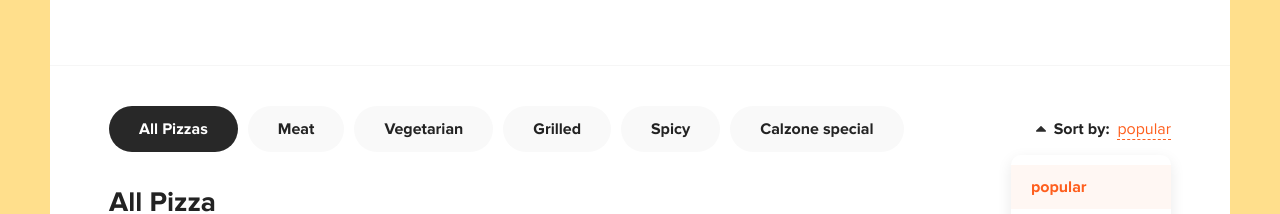
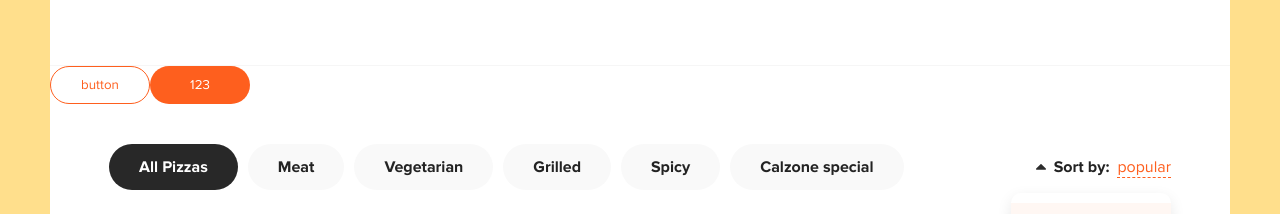
Before and after one commit to anastasiiasok/JohnstonPizza, a React (Create React App) app in the folder my-app/: page / in a window 1280 px wide. Shown: the part 215-429 px from the top of the page. Built offline with nearby package versions, Linux system fonts and the light colour scheme.

Commit message:
classNames library

```diff
--- a/my-app/package.json
+++ b/my-app/package.json
@@ -6,6 +6,7 @@
     "@testing-library/jest-dom": "^5.11.6",
     "@testing-library/react": "^11.2.2",
     "@testing-library/user-event": "^12.5.0",
+    "classnames": "^2.2.6",
     "node-sass": "^4.14.1",
     "react": "^17.0.1",
     "react-dom": "^17.0.1",
--- a/my-app/src/App.js
+++ b/my-app/src/App.js
@@ -1,19 +1,22 @@
 import "./App.css";
-import { Header, Categories } from "./components";
+import { Header, Categories, Button } from "./components";
 
 function App() {
-  const onClick = () => {
-    alert("hello");
+  const clickPoKnopke = () => {
+    alert("Hello React!");
   };
   return (
     <>
       <div className="wrapper">
         <Header />
 
+        <Button outline> button</Button>
+        <Button>123</Button>
         <div className="content">
           <div className="container">
             <div className="content__top">
               <Categories
+                onClickItem={(name) => console.log(name)}
                 items={[
                   "Meat",
                   "Vegetarian",
@@ -22,6 +25,7 @@ function App() {
                   "Calzone special",
                 ]}
               />
+
               <div className="sort">
                 <div className="sort__label">
                   <svg
--- a/my-app/src/components/Button/Button.jsx
+++ b/my-app/src/components/Button/Button.jsx
@@ -1,41 +1,16 @@
 import React from "react";
+import classNames from "classnames";
 
-function Button() {
+function Button(props) {
+  console.log(props);
   return (
-    <a href="/cart.html" className="button button--cart">
-      <span>from $7.00</span>
-      <div className="button__delimiter"></div>
-      <svg
-        width="18"
-        height="18"
-        viewBox="0 0 18 18"
-        fill="none"
-        xmlns="http://www.w3.org/2000/svg"
-      >
-        <path
-          d="M6.33333 16.3333C7.06971 16.3333 7.66667 15.7364 7.66667 15C7.66667 14.2636 7.06971 13.6667 6.33333 13.6667C5.59695 13.6667 5 14.2636 5 15C5 15.7364 5.59695 16.3333 6.33333 16.3333Z"
-          stroke="white"
-          strokeWidth="1.8"
-          strokeLinecap="round"
-          strokeLinejoin="round"
-        />
-        <path
-          d="M14.3333 16.3333C15.0697 16.3333 15.6667 15.7364 15.6667 15C15.6667 14.2636 15.0697 13.6667 14.3333 13.6667C13.597 13.6667 13 14.2636 13 15C13 15.7364 13.597 16.3333 14.3333 16.3333Z"
-          stroke="white"
-          strokeWidth="1.8"
-          strokeLinecap="round"
-          strokeLinejoin="round"
-        />
-        <path
-          d="M4.78002 4.99999H16.3334L15.2134 10.5933C15.1524 10.9003 14.9854 11.176 14.7417 11.3722C14.4979 11.5684 14.1929 11.6727 13.88 11.6667H6.83335C6.50781 11.6694 6.1925 11.553 5.94689 11.3393C5.70128 11.1256 5.54233 10.8295 5.50002 10.5067L4.48669 2.82666C4.44466 2.50615 4.28764 2.21182 4.04482 1.99844C3.80201 1.78505 3.48994 1.66715 3.16669 1.66666H1.66669"
-          stroke="white"
-          strokeWidth="1.8"
-          strokeLinecap="round"
-          strokeLinejoin="round"
-        />
-      </svg>
-      <span>3</span>
-    </a>
+    <button
+      className={classNames("button", {
+        "button--outline": props.outline,
+      })}
+    >
+      {props.children}
+    </button>
   );
 }
 
--- a/my-app/src/components/Categories/Categories.jsx
+++ b/my-app/src/components/Categories/Categories.jsx
@@ -1,13 +1,18 @@
 import React from "react";
+import { useState } from "react";
 
-function Categories({ items }) {
+function Categories({ items, onClickItem }) {
+  const state = useState(9);
+
   return (
     <div>
       <div className="categories">
         <ul>
           <li className="active">All Pizzas</li>
           {items.map((name, index) => (
-            <li key={`${name}_${index}`}>{name}</li>
+            <li onClick={() => onClickItem(name)} key={`${name}_${index}`}>
+              {name}
+            </li>
           ))}
         </ul>
       </div>
--- a/my-app/src/components/Header/Header.jsx
+++ b/my-app/src/components/Header/Header.jsx
@@ -1,5 +1,4 @@
 import React from "react";
-import Button from "../Button/Button";
 
 function Header() {
   return (
@@ -14,7 +13,40 @@ function Header() {
           </div>
         </div>
         <div className="header__cart">
-          <Button />
+          <a href="/cart.html" className="button button--cart">
+            <span>from $7.00</span>
+            <div className="button__delimiter"></div>
+            <svg
+              width="18"
+              height="18"
+              viewBox="0 0 18 18"
+              fill="none"
+              xmlns="http://www.w3.org/2000/svg"
+            >
+              <path
+                d="M6.33333 16.3333C7.06971 16.3333 7.66667 15.7364 7.66667 15C7.66667 14.2636 7.06971 13.6667 6.33333 13.6667C5.59695 13.6667 5 14.2636 5 15C5 15.7364 5.59695 16.3333 6.33333 16.3333Z"
+                stroke="white"
+                strokeWidth="1.8"
+                strokeLinecap="round"
+                strokeLinejoin="round"
+              />
+              <path
+                d="M14.3333 16.3333C15.0697 16.3333 15.6667 15.7364 15.6667 15C15.6667 14.2636 15.0697 13.6667 14.3333 13.6667C13.597 13.6667 13 14.2636 13 15C13 15.7364 13.597 16.3333 14.3333 16.3333Z"
+                stroke="white"
+                strokeWidth="1.8"
+                strokeLinecap="round"
+                strokeLinejoin="round"
+              />
+              <path
+                d="M4.78002 4.99999H16.3334L15.2134 10.5933C15.1524 10.9003 14.9854 11.176 14.7417 11.3722C14.4979 11.5684 14.1929 11.6727 13.88 11.6667H6.83335C6.50781 11.6694 6.1925 11.553 5.94689 11.3393C5.70128 11.1256 5.54233 10.8295 5.50002 10.5067L4.48669 2.82666C4.44466 2.50615 4.28764 2.21182 4.04482 1.99844C3.80201 1.78505 3.48994 1.66715 3.16669 1.66666H1.66669"
+                stroke="white"
+                strokeWidth="1.8"
+                strokeLinecap="round"
+                strokeLinejoin="round"
+              />
+            </svg>
+            <span>3</span>
+          </a>
         </div>
       </div>
     </div>
```
Also changed, not shown: 2 other files (tests, documents, lock files or other folders).
